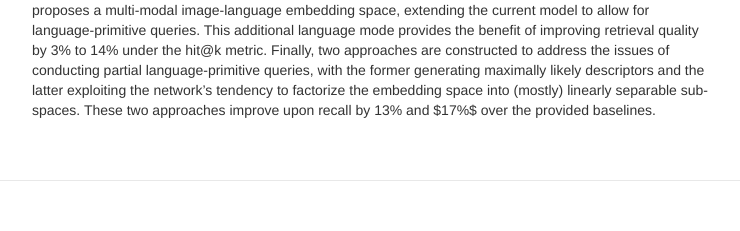
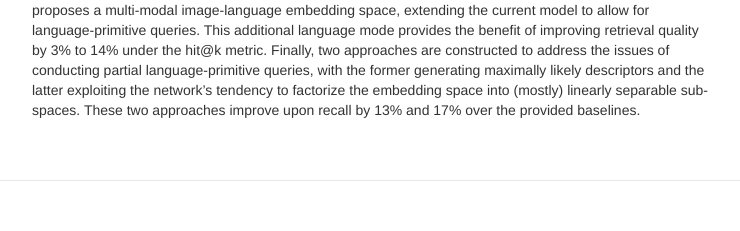
Before and after one commit to DCurro/dcurro.github.io, a Jekyll site: the page built from _posts/2018-10-06-thesis.markdown, in a window 1280 px wide. Shown: the part 631-862 px from the top of the page, without its empty margins (268-1008 px from the left). Built offline with Jekyll 4.4.1, drawn with Linux system fonts in a browser that asks for light colours; some of the changed text lies outside the part shown.

Commit message:
fixed missing precent

```diff
--- a/_posts/2018-10-06-thesis.markdown
+++ b/_posts/2018-10-06-thesis.markdown
@@ -9,4 +9,4 @@ paper: "Masters_Thesis.pdf"
 slides: "paenammr_presentation.pdf"
 # data: https://zenodo.org/record/321921#.WTWO31KZNmA
 ---
-Inspired by recent work in human pose metric learning this thesis explores a family of pose-aware embedding networks designed for the purpose of image similarity retrieval. Circumventing the need for direct human joint localization, a series of CNN embedding networks are trained to respect a variety of Euclidean and language-primitive metric spaces. Querying with imagery alone presents certain limitations and thus this thesis proposes a multi-modal image-language embedding space, extending the current model to allow for language-primitive queries. This additional language mode provides the benefit of improving retrieval quality by 3% to 14% under the hit@k metric. Finally, two approaches are constructed to address the issues of conducting partial language-primitive queries, with the former generating maximally likely descriptors and the latter exploiting the network's tendency to factorize the embedding space into (mostly) linearly separable sub-spaces. These two approaches improve upon recall by 13% and $17%$ over the provided baselines.
+Inspired by recent work in human pose metric learning this thesis explores a family of pose-aware embedding networks designed for the purpose of image similarity retrieval. Circumventing the need for direct human joint localization, a series of CNN embedding networks are trained to respect a variety of Euclidean and language-primitive metric spaces. Querying with imagery alone presents certain limitations and thus this thesis proposes a multi-modal image-language embedding space, extending the current model to allow for language-primitive queries. This additional language mode provides the benefit of improving retrieval quality by 3% to 14% under the hit@k metric. Finally, two approaches are constructed to address the issues of conducting partial language-primitive queries, with the former generating maximally likely descriptors and the latter exploiting the network's tendency to factorize the embedding space into (mostly) linearly separable sub-spaces. These two approaches improve upon recall by 13% and 17% over the provided baselines.
```
